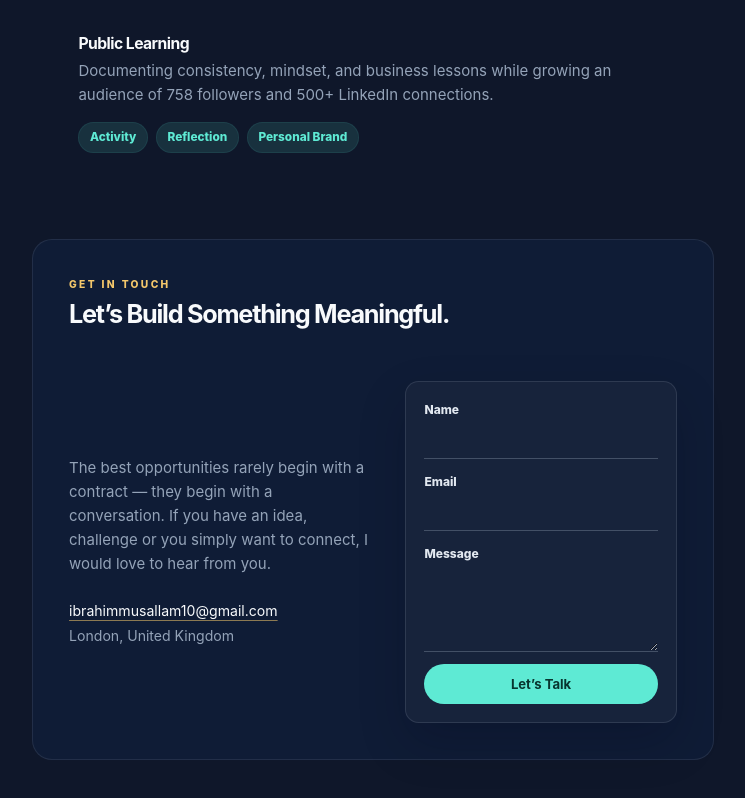
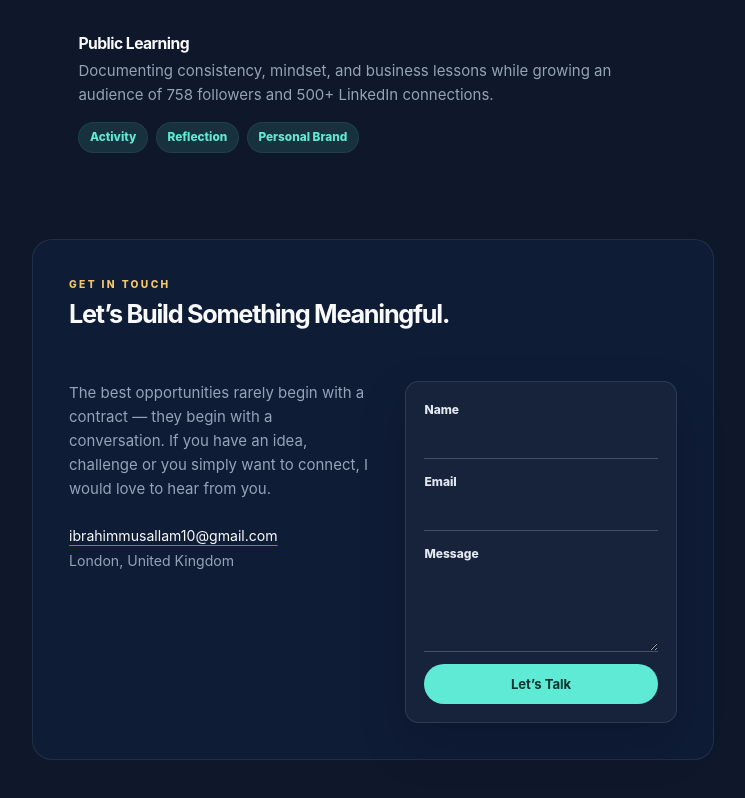
Before and after one commit to ibrahimmusallam10/Ibrahim-sConciergeUK, a React (Vite) app: page / in a window 1280 px wide. Shown: the part 3262-4060 px from the top of the page, without its empty margins (528-1273 px from the left). Built offline with nearby package versions, Linux system fonts and the light colour scheme.

Commit message:
Align contact copy with form

```diff
--- a/src/styles.css
+++ b/src/styles.css
@@ -306,7 +306,7 @@ h3 {
 
 .contact-copy {
   grid-column: 1;
-  align-self: center;
+  align-self: start;
 }
 
 .contact-intro h2 {
```
